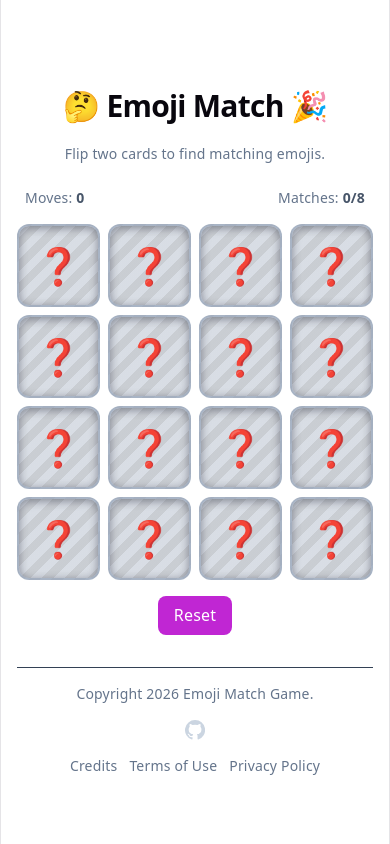
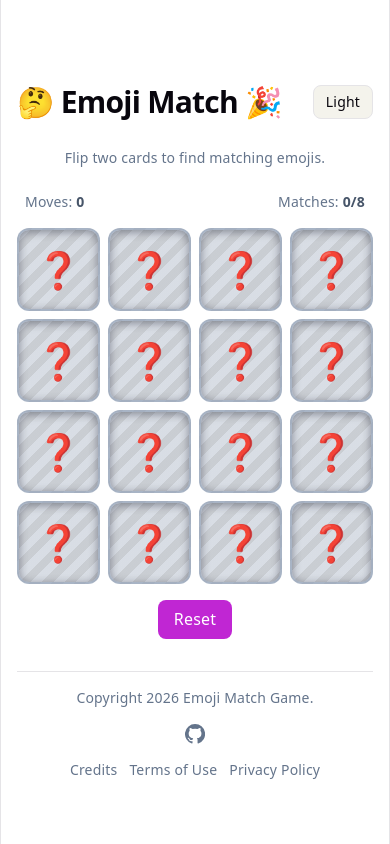
Before and after one commit to allie500/emoji-match-game, a React (Vite) app: page / in a window 390 px wide. Built offline with nearby package versions, Linux system fonts and the light colour scheme.

Commit message:
Implement theme switching

```diff
--- a/src/App.tsx
+++ b/src/App.tsx
@@ -1,18 +1,25 @@
-import { useEffect, useReducer, useRef } from "react";
+import { useEffect, useReducer, useRef, useState } from "react";
 import { playSfx } from "./audio/sfx";
 import Board from "./components/Board";
 import Footer from "./components/Footer";
 import { createGame, gameReducer, MATCH_DELAY_MS, MISMATCH_DELAY_MS } from "./game/game";
 import type { CardId } from "./game/types";
+import { applyTheme, persistTheme, resolveInitialTheme, type Theme } from "./theme";
 
 const NUM_PAIRS = 8;
 const COLS = 4;
 
 function App() {
+  const [theme, setTheme] = useState<Theme>(() => resolveInitialTheme());
   const [state, dispatch] = useReducer(gameReducer, undefined, () =>
     createGame({ numPairs: NUM_PAIRS }),
   );
   const hasPlayedWinSfxRef = useRef(false);
+
+  useEffect(() => {
+    applyTheme(theme);
+    persistTheme(theme);
+  }, [theme]);
 
   useEffect(() => {
     if (!state.lock) return;
@@ -51,11 +58,27 @@ function App() {
     dispatch({ type: "reset", next: createGame({ numPairs: NUM_PAIRS }) });
   };
 
+  const onThemeToggle = () => {
+    setTheme((current) => (current === "dark" ? "light" : "dark"));
+  };
+  const isDarkTheme = theme === "dark";
+
   return (
     <div className="min-h-[100svh] flex flex-col items-center justify-center px-4 py-8">
       <header className="w-full max-w-2xl text-center mb-6">
-        <h1 className="text-3xl sm:text-4xl font-semibold tracking-tight">🤔 Emoji Match 🎉</h1>
-        <p className="mt-2 text-sm sm:text-base text-slate-500">
+        <div className="flex items-center justify-between gap-4">
+          <h1 className="text-3xl sm:text-4xl font-semibold tracking-tight">🤔 Emoji Match 🎉</h1>
+          <button
+            type="button"
+            aria-label="Toggle dark mode"
+            aria-pressed={isDarkTheme}
+            onClick={onThemeToggle}
+            className="rounded-lg border border-[var(--border)] bg-[var(--code-bg)] px-3 py-1.5 text-sm font-medium text-[var(--text-h)] transition-colors hover:bg-[var(--social-bg)] focus-visible:outline focus-visible:outline-2 focus-visible:outline-offset-2 focus-visible:outline-fuchsia-500"
+          >
+            {isDarkTheme ? "Dark" : "Light"}
+          </button>
+        </div>
+        <p className="mt-2 text-sm sm:text-base text-[var(--text-muted)]">
           Flip two cards to find matching emojis.
         </p>
       </header>
--- a/src/components/Board.tsx
+++ b/src/components/Board.tsx
@@ -34,12 +34,12 @@ export default function Board({
   return (
     <div className="w-full max-w-2xl flex flex-col items-center gap-4">
       <div className="w-full flex items-center justify-between px-2">
-        <div className="text-sm sm:text-base text-slate-500">
-          Moves: <span className="text-slate-600 font-semibold">{moves}</span>
+        <div className="text-sm sm:text-base text-[var(--text-muted)]">
+          Moves: <span className="text-[var(--text-muted-strong)] font-semibold">{moves}</span>
         </div>
-        <div className="text-sm sm:text-base text-slate-500">
+        <div className="text-sm sm:text-base text-[var(--text-muted)]">
           Matches:{" "}
-          <span className="text-slate-600 font-semibold">
+          <span className="text-[var(--text-muted-strong)] font-semibold">
             {matches}/{numPairs}
           </span>
         </div>
--- a/src/components/Footer.tsx
+++ b/src/components/Footer.tsx
@@ -26,8 +26,8 @@ export default function Footer() {
 
   return (
     <>
-      <footer className="mt-8 w-full max-w-2xl border-t border-slate-700 pt-4">
-        <div className="grid gap-3 text-center text-sm text-slate-500 sm:grid-cols-[1fr_auto_1fr] sm:items-center">
+      <footer className="mt-8 w-full max-w-2xl border-t border-[var(--border)] pt-4">
+        <div className="grid gap-3 text-center text-sm text-[var(--text-muted)] sm:grid-cols-[1fr_auto_1fr] sm:items-center">
           <p className="sm:text-left">Copyright {year} Emoji Match Game.</p>
           <a
             href={GITHUB_REPO_URL}
@@ -35,7 +35,7 @@ export default function Footer() {
             rel="noreferrer"
             title="This project is open source. View the code on Github."
             aria-label="View source on Github"
-            className="mx-auto rounded-md p-1 text-slate-300 hover:bg-slate-800 hover:text-white"
+            className="mx-auto rounded-md p-1 text-[var(--text-muted)] hover:bg-[var(--social-bg)] hover:text-[var(--text-h)]"
           >
             <svg
               xmlns="http://www.w3.org/2000/svg"
@@ -49,21 +49,21 @@ export default function Footer() {
           <div className="flex items-center justify-center gap-3 sm:justify-end">
             <button
               type="button"
-              className="text-slate-500 hover:text-slate-700"
+              className="text-[var(--text-muted)] hover:text-[var(--text-muted-strong)]"
               onClick={() => setActiveModal("credits")}
             >
               Credits
             </button>
             <button
               type="button"
-              className="text-slate-500 hover:text-slate-700"
+              className="text-[var(--text-muted)] hover:text-[var(--text-muted-strong)]"
               onClick={() => setActiveModal("terms")}
             >
               Terms of Use
             </button>
             <button
               type="button"
-              className="text-slate-500 hover:text-slate-700"
+              className="text-[var(--text-muted)] hover:text-[var(--text-muted-strong)]"
               onClick={() => setActiveModal("privacy")}
             >
               Privacy Policy
--- a/src/main.tsx
+++ b/src/main.tsx
@@ -2,6 +2,9 @@ import { StrictMode } from "react";
 import { createRoot } from "react-dom/client";
 import "./index.css";
 import App from "./App.tsx";
+import { applyTheme, resolveInitialTheme } from "./theme";
+
+applyTheme(resolveInitialTheme());
 
 createRoot(document.getElementById("root")!).render(
   <StrictMode>
```
